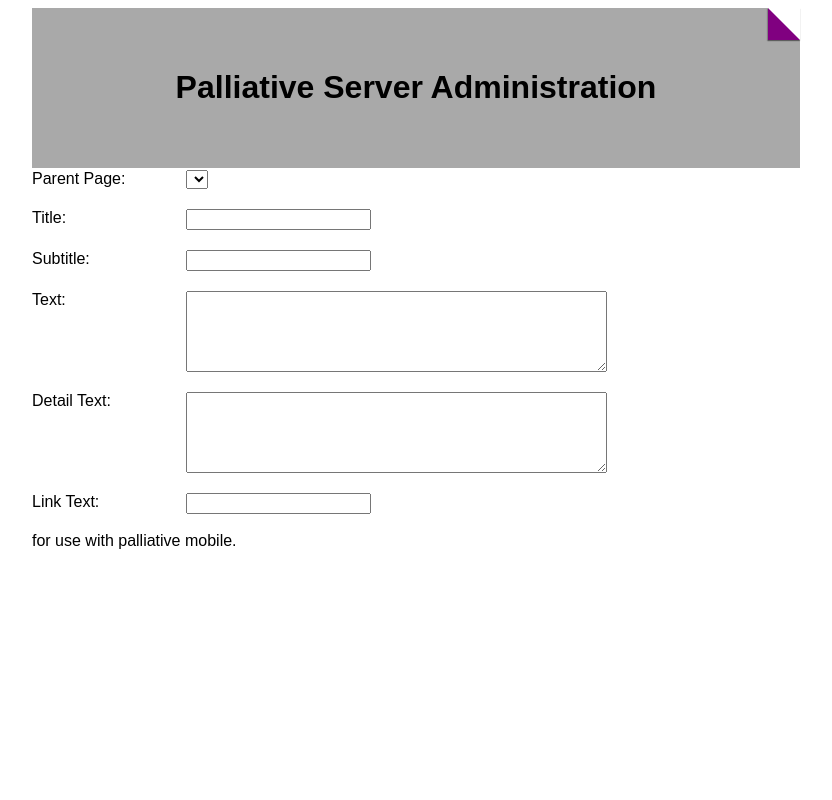
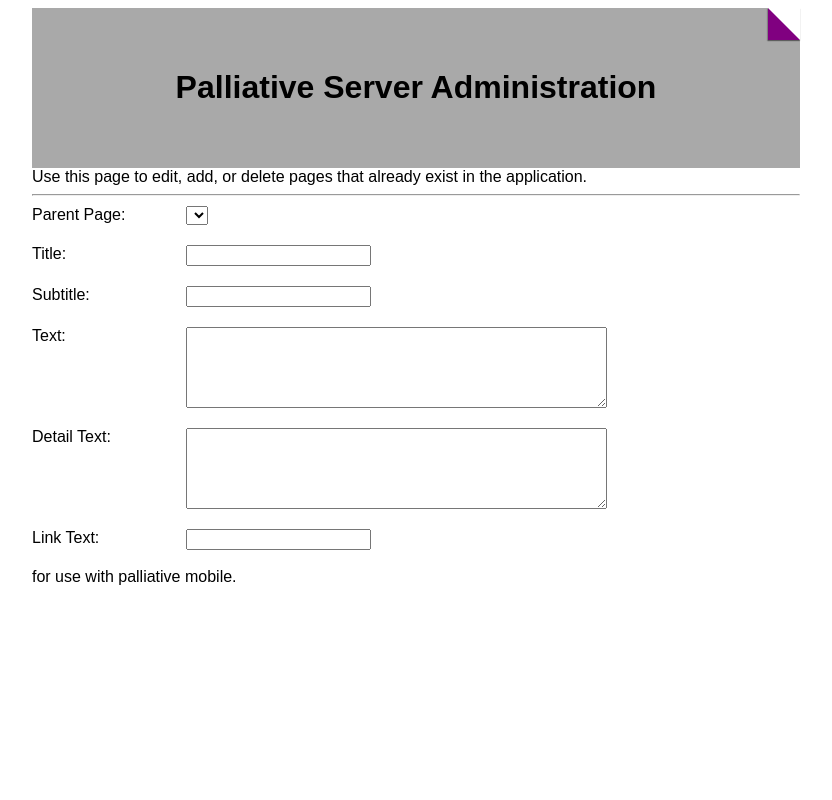
Before and after one commit to Kaan0200/palliative-serv, a PHP site: page /infopages/infopages.php in a window 1280 px wide. Shown: the whole page, without its empty margins (224-1056 px from the left). Run offline with PHP 8.4, Linux system fonts and the light colour scheme; lists and menus that the app fills with data are empty; some libraries are stand-ins or nearby versions.

Commit message:
added line and some text
Signed-off-by: A. Kaan Atesoglu <aka43@case.edu>

```diff
--- a/web/infopages/infopages.php
+++ b/web/infopages/infopages.php
@@ -17,6 +17,8 @@
 
 ?>
 
+Use this page to edit, add, or delete pages that already exist in the application.
+<hr>
 <div>
 	<div>
 		<div class="LabelColumn">Parent Page:</div>
```
